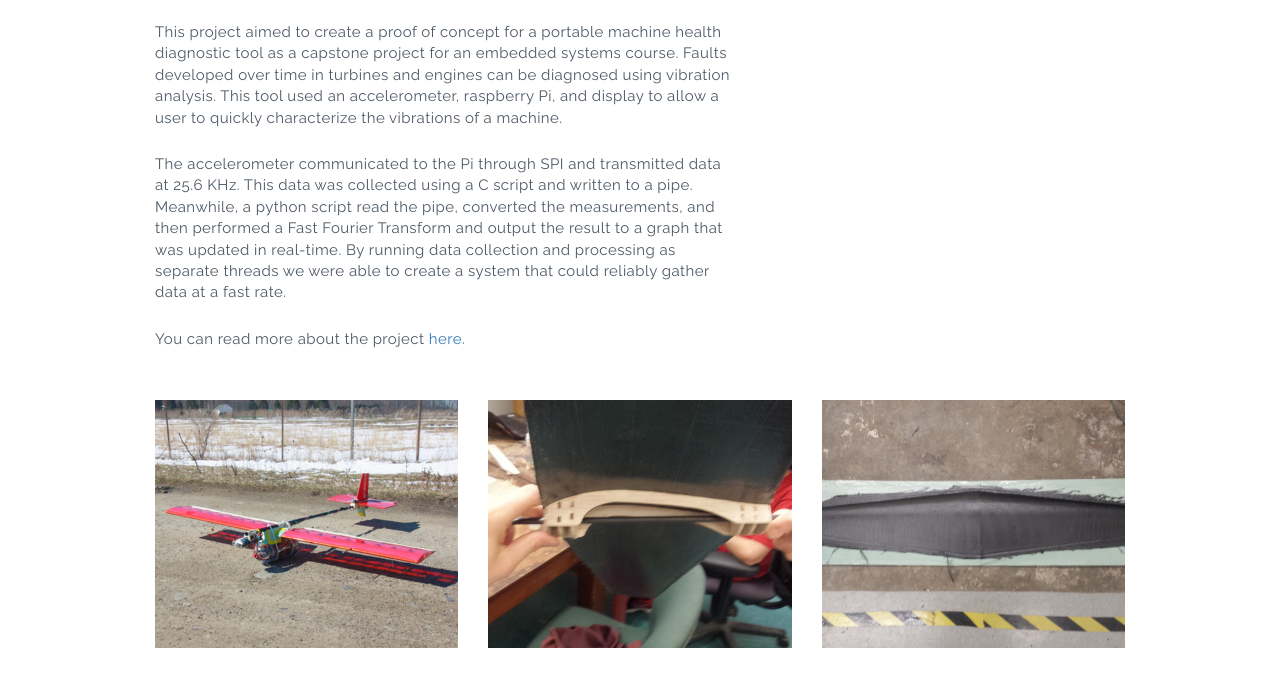
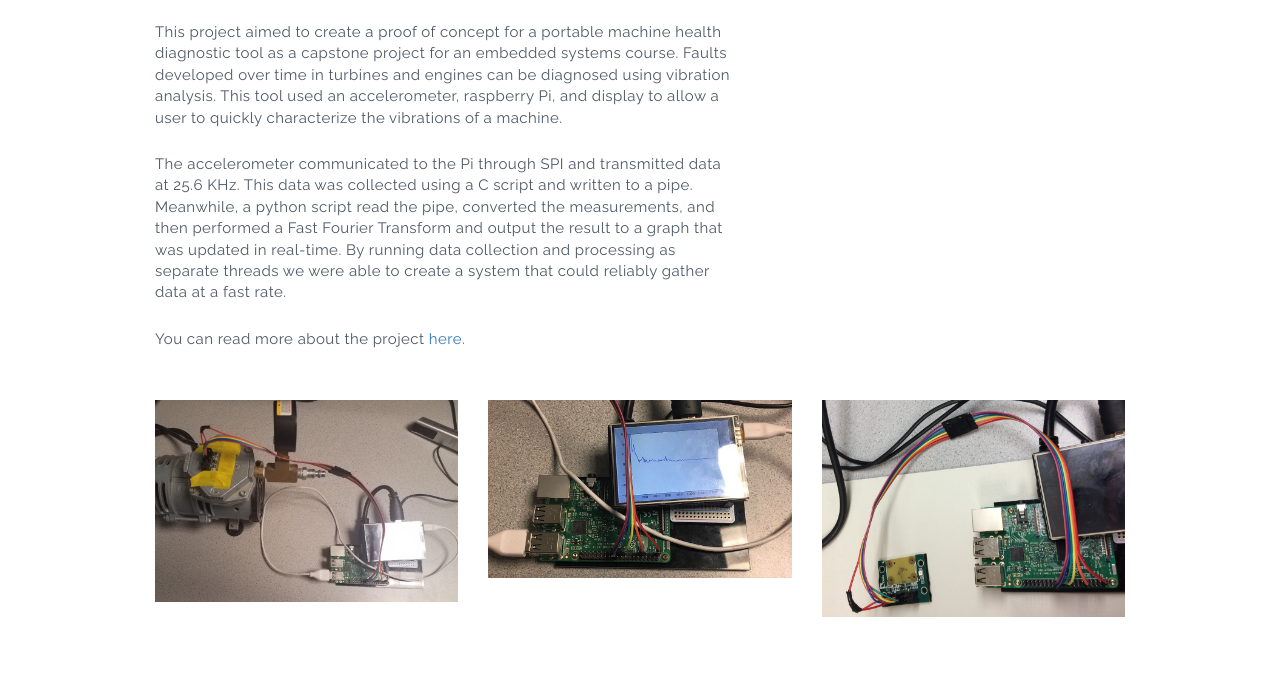
Before and after one commit to Tincho1994/Tincho1994.github.io, a plain HTML site: page mvdt.html in a window 1280 px wide. Shown: the part 253-940 px from the top of the page. Drawn offline with nearby package versions, Linux system fonts and the light colour scheme.

Commit message:
see before

```diff
--- a/mvdt.html
+++ b/mvdt.html
@@ -86,21 +86,21 @@
     <div class="col-sm-4">
       <div class="cards">
         <a href="../assets/mvdt/1.JPG" data-lightbox="mvdt" >
-          <img class="card_img" src="../assets/dbf/1.JPG" alt="1" style="width:100%">
+          <img class="card_img" src="../assets/mvdt/1.JPG" alt="1" style="width:100%">
         </a>
       </div>
     </div>
     <div class="col-sm-4">
       <div class="cards">
         <a href="../assets/mvdt/3.JPG" data-lightbox="mvdt">
-          <img class="card_img" src="../assets/dbf/3.JPG" alt="2" style="width:100%">
+          <img class="card_img" src="../assets/mvdt/3.JPG" alt="2" style="width:100%">
         </a>
       </div>
     </div>
     <div class="col-sm-4">
       <div class="cards" style="margin-bottom: 150px">
         <a href="../assets/mvdt/2.JPG" data-lightbox="mvdt">
-          <img class="card_img" src="../assets/dbf/2.JPG" alt="3" style="width:100%">
+          <img class="card_img" src="../assets/mvdt/2.JPG" alt="3" style="width:100%">
         </a>
       </div>
     </div>
```
